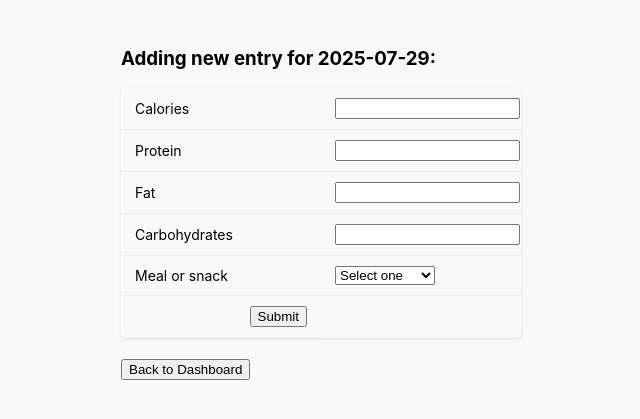
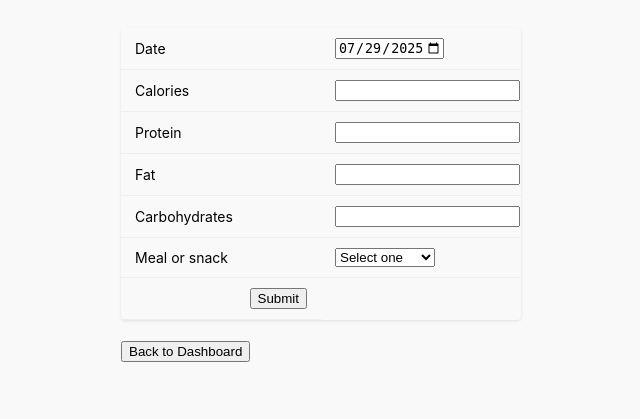
Before and after one commit to masyago/macro-mojo, a Flask app: a page that uses templates/add_nutrition_entry.html in a window 1280 px wide. Shown: the top 419 px of the page, without its empty margins (319-959 px from the left). Run offline with Flask 3, Linux system fonts and the light colour scheme; the visitor is signed in with stand-in values (Sample User, id 1); a database or web service that is not in the repository returns one stand-in record (values such as "Sample title"); some libraries are stand-ins or nearby versions.

Commit message:
version for LS submission

```diff
--- a/app.py
+++ b/app.py
@@ -16,24 +16,26 @@ from functools import wraps
 
 from calorie_tracker.utils import (
     check_meal_duplicates,
+    error_for_date_format,
+    error_for_meal_len,
     error_for_nutrition_entry,
     error_for_targets,
-    error_for_meal_len,
+    get_todays_date,
     is_date_valid,
     is_meal_id_valid,
     is_nutrition_id_valid,
 )
 
-from werkzeug.exceptions import NotFound
+# from werkzeug.exceptions import NotFound
 from calorie_tracker.db_persistence import DatabasePersistence
 
 app = Flask(__name__)
 app.secret_key = secrets.token_hex(32)
 
-@app.errorhandler(NotFound)
-def page_not_found(e):
-    return "MORE COFFEE!", 404
-    # return render_template('bad_url.html'), 404
+# @app.errorhandler(NotFound)
+# def page_not_found(e):
+#     return "MORE COFFEE!", 404
+#     # return render_template('bad_url.html'), 404
 
 def user_logged_in():
     return 'username' in session
@@ -95,11 +97,8 @@ def process_login():
         session['username'] = username
         session.permanent = True
         flash("Log in successful!")
-        # if next_url:
-        #     return f"Next url is {next_url}"
         if next_url:
             return redirect(next_url)
-        #     # return f"Next url is {next_url}"
         return redirect(url_for('user_overview', username=username))
     else:
         flash('Invalid credentials. Try again!')
@@ -136,7 +135,7 @@ def day_view(username, date):
     if not is_date_valid(date):
         return render_template('bad_url.html', username=username)
 
-    daily_total = g.storage.daily_total_nutrition(username, date) # need to add what happens if no nutrition entries aval for that day
+    daily_total = g.storage.daily_total_nutrition(username, date)
     nutrition_left = g.storage.get_nutrition_left(username, date)
     daily_nutrition = g.storage.get_daily_nutrition(username, date)
     if not daily_nutrition:
@@ -148,9 +147,7 @@ def day_view(username, date):
         return render_template('bad_url.html', username=username)
 
     page, start, end, total_pages = pagination_params
-
     daily_nutrition_entries_on_page = daily_nutrition[start:end]
-
     return render_template('day_view.html', username=username,
                            daily_nutrition_entries_on_page=daily_nutrition_entries_on_page,
                            total_pages=total_pages, page=page, date=date, daily_total=daily_total, nutrition_left=nutrition_left)
@@ -161,7 +158,8 @@ def new_nutrition_entry(username, date):
     if not is_date_valid(date):
         return render_template('bad_url.html', username=username)
     user_meals = g.storage.get_user_meals(username)
-    return render_template('add_nutrition_entry.html', username=username, date=date, user_meals=user_meals, input_nutrition={})
+    return render_template('add_nutrition_entry.html', username=username, date=date, user_meals=user_meals,
+                           input_nutrition={}, today=get_todays_date())
 
 @app.route("/<username>/<date>/add_new", methods=["POST"])
 @check_login
@@ -169,30 +167,40 @@ def add_nutrition_entry(username, date):
     if not is_date_valid(date):
         return render_template('bad_url.html', username=username)
     # Extract entered data
+    entry_date = request.form["entry_date"]
     calories = request.form["calories"]
     protein = request.form["protein"]
     fat = request.form["fat"]
     carbs = request.form["carbs"]
     meal = request.form["meal"]
 
-    # Validate data. If input not valid, display error and user entries
-    error = error_for_nutrition_entry(calories, protein, fat, carbs)
-    if error:
-        flash(error)
+    # Validate inputs, display errors and re-display template with input values
+    errors = []
+    error_date = error_for_date_format(entry_date)
+    if error_date:
+        errors.append(error_date)
+    error_nutrition = error_for_nutrition_entry(calories, protein, fat, carbs)
+    if error_nutrition:
+        errors.append(error_nutrition)
+
+    if errors:
+        for error in errors:
+            flash(error)
         input_nutrition = {'calories': calories,
-                              'protein': protein,
-                              'fat': fat,
-                              'carbs': carbs,
-                              'meal': meal,
+                            'protein': protein,
+                            'fat': fat,
+                            'carbs': carbs,
+                            'meal': meal,
                             }
         user_meals = g.storage.get_user_meals(username)
-        return render_template('add_nutrition_entry.html', username=username, date=date, input_nutrition=input_nutrition, user_meals=user_meals)
+        return render_template('add_nutrition_entry.html', username=username, date=entry_date,
+                               input_nutrition=input_nutrition, user_meals=user_meals)
 
     # Execute queries to add data
-    g.storage.add_nutrition_entry(date, username,
+    g.storage.add_nutrition_entry(entry_date, username,
                             calories, protein, fat, carbs, meal)
     flash('New data entry added!')
-    return redirect(url_for('day_view', username=username, date=date))
+    return redirect(url_for('day_view', username=username, date=entry_date))
 
 @app.route("/<username>/targets")
 @check_login
@@ -216,8 +224,9 @@ def update_targets(username):
     new_fat_target = request.form["fat"]
     new_carb_target = request.form["carbs"]
 
+    # Validate inputs, display errors and re-display template with input values
     error = error_for_targets(new_calorie_target, new_protein_target,
-                      new_fat_target, new_carb_target)
+                              new_fat_target, new_carb_target)
     if error:
         flash(error)
         input_user_targets = {'calorie_target' : new_calorie_target,
@@ -236,16 +245,18 @@ def update_targets(username):
 @app.route("/<username>/<date>/<int:nutrition_entry_id>/edit")
 @check_login
 def edit_entry(username, date, nutrition_entry_id):
+    # Validate date part of URL
     if not is_date_valid(date):
         return render_template('bad_url.html', username=username)
 
+    # Validate nutrition id part of URL
     available_nutrition_ids = g.storage.get_all_nutrition_entries_ids(username)
     if not is_nutrition_id_valid(nutrition_entry_id, available_nutrition_ids):
         return render_template('bad_url.html', username=username)
-    # Need to pass meal associated with entry to diplay in edit view
+
+    # Get nutrition and meal data to diplay in `edit_entry` view
     user_meals = g.storage.get_user_meals(username)
-    nutrition_data = g.storage.find_nutrition_entry_by_id(username, nutrition_entry_id)
-
+    nutrition_data = g.storage.find_nutrition_entry_by_id(nutrition_entry_id)
     return render_template('edit_entry.html', username=username, date=date,
                            nutrition_data=nutrition_data,
                            nutrition_entry_id=nutrition_entry_id, user_meals=user_meals)
@@ -253,20 +264,23 @@ def edit_entry(username, date, nutrition_entry_id):
 @app.route("/<username>/<date>/<int:nutrition_entry_id>/edit", methods=["POST"])
 @check_login
 def update_entry(username, date, nutrition_entry_id):
+    # Validate date part of URL
     if not is_date_valid(date):
         return render_template('bad_url.html', username=username)
 
+    # Validate nutrition id part of URL
     available_nutrition_ids = g.storage.get_all_nutrition_entries_ids(username)
     if not is_nutrition_id_valid(nutrition_entry_id, available_nutrition_ids):
         return render_template('bad_url.html', username=username)
 
+    # Extract new values from HTTP request
     calories = request.form["calories"]
     protein = request.form["protein"]
     fat = request.form["fat"]
     carbs = request.form["carbs"]
     meal = request.form["meal"]
 
-    # Validate data. If input not valid, display error and user entries
+    # Validate data. If input not valid, display error and re-display input values
     error = error_for_nutrition_entry(calories, protein, fat, carbs)
     if error:
         flash(error)
@@ -288,9 +302,11 @@ def update_entry(username, date, nutrition_entry_id):
 @app.route("/<username>/<date>/<int:nutrition_entry_id>/delete", methods=["POST"])
 @check_login
 def delete_entry(username, date, nutrition_entry_id):
+    # Validate date part of URL
     if not is_date_valid(date):
         return render_template('bad_url.html', username=username)
 
+    # Validate nutrition id part of URL
     available_nutrition_ids = g.storage.get_all_nutrition_entries_ids(username)
     if not is_nutrition_id_valid(nutrition_entry_id, available_nutrition_ids):
         return render_template('bad_url.html', username=username)
@@ -306,11 +322,11 @@ def display_meals(username):
     page_str = request.args.get('page')
     pagination_params = _paginate(user_meals, page_str)
 
+    # Validate URL page parameters
     if not pagination_params:
         return render_template('bad_url.html', username=username)
 
     page, start, end, total_pages = pagination_params
-
     user_meals_on_page = user_meals[start:end]
     return render_template('meals.html', username=username,
                            total_pages=total_pages, page=page,
@@ -319,6 +335,7 @@ def display_meals(username):
 @app.route("/<username>/<int:meal_id>/edit")
 @check_login
 def edit_meal(username, meal_id):
+    # Validate `meal_id`
     available_meal_ids = g.storage.get_all_meal_ids(username)
     if not is_meal_id_valid(meal_id, available_meal_ids):
         return render_template('bad_url.html', username=username)
@@ -329,12 +346,13 @@ def edit_meal(username, meal_id):
 @app.route("/<username>/<int:meal_id>/edit", methods=["POST"])
 @check_login
 def update_meal(username, meal_id):
+    # Validate `meal_id`
     available_meal_ids = g.storage.get_all_meal_ids(username)
     if not is_meal_id_valid(meal_id, available_meal_ids):
         return render_template('bad_url.html', username=username)
 
     new_meal = request.form["meal"].strip()
-    # Validate data. If input not valid, display error and user entries
+    # Validate data. If input not valid, display error and re-display user entry
     error_len = error_for_meal_len(new_meal)
     if error_len:
         flash(error_len)
@@ -342,6 +360,7 @@ def update_meal(username, meal_id):
                           'id': meal_id}
         return render_template('edit_meal.html', username=username, meal_data=temp_meal_data)
 
+    # Get all meal names except for current meal to check edited name for uniqueness
     existing_meals = []
     for item in g.storage.get_all_meal_names_except_current(username, meal_id):
         existing_meals.append(item['name'])
@@ -360,6 +379,7 @@ def update_meal(username, meal_id):
 @app.route("/<username>/<int:meal_id>/delete", methods=["POST"])
 @check_login
 def delete_meal(username, meal_id):
+    # Validate `meal_id`
     available_meal_ids = g.storage.get_all_meal_ids(username)
     if not is_meal_id_valid(meal_id, available_meal_ids):
         return render_template('bad_url.html', username=username)
@@ -379,12 +399,14 @@ def add_new_meal(username):
     # Extract entered data
     new_meal = request.form["meal"].strip()
 
+    # Validate data. If input not valid, display error and re-display user entry
     error_len = error_for_meal_len(new_meal)
     if error_len:
         flash(error_len)
         temp_meal_name = new_meal
         return render_template('new_meal.html', username=username, temp_meal_name=temp_meal_name)
 
+    # Get all meal names to check new name for uniqueness
     existing_meals = []
     for item in g.storage.get_all_meal_names(username):
         existing_meals.append(item['name'])
@@ -395,6 +417,7 @@ def add_new_meal(username):
         temp_meal_name = new_meal
         return render_template('new_meal.html', username=username, temp_meal_name=temp_meal_name)
 
+    # Check pagination URL parameters and split meals into pages
     g.storage.add_meal(username, new_meal)
     user_meals = g.storage.get_user_meals(username=username)
     page_str = request.args.get('page')
--- a/templates/add_nutrition_entry.html
+++ b/templates/add_nutrition_entry.html
@@ -1,10 +1,17 @@
 {% extends 'layout.html' %}
 
 {% block content %}
-    <h3>Adding new entry for {{ date }}:</h3>
-
     <form action="{{ url_for('add_nutrition_entry', username=username, date=date) }}" method="post">
         <table class="new-entry">
+            <tr>
+                <td>
+                    <label for="entry_date">
+                        Date
+                    </label>
+                </td>
+                <td><input type="date" id="date" name="entry_date" value="{{ date }}" max="{{ today }}" required/>
+                </td>
+            </tr>
             <tr>
                 <td>
                     <label for="calories">
@@ -68,8 +75,7 @@
         </table>
     </form>
     <p></p>
-    <a href="{{ url_for('user_overview', username=username) }}"><button type="button" class="back-to-dashboard-button">Back to Dashboard</button></a>
-
-
-
+    <a href="{{ url_for('user_overview', username=username) }}">
+        <button type="button" class="back-to-dashboard-button">Back to Dashboard</button>
+    </a>
 {% endblock %}
--- a/templates/edit_meal.html
+++ b/templates/edit_meal.html
@@ -23,6 +23,7 @@
         <button type="submit" class="delete">Delete "{{ meal_data.name }}"</button>
     </form>
     <p></p>
-    <a href="{{ url_for('user_overview', username=username) }}"><button type="button" class="back-to-dashboard-button">Back to Dashboard</button></a>
-
+    <a href="{{ url_for('user_overview', username=username) }}">
+        <button type="button" class="back-to-dashboard-button">Back to Dashboard</button>
+    </a>
 {% endblock %}
--- a/templates/edit_targets.html
+++ b/templates/edit_targets.html
@@ -47,6 +47,10 @@
             </tr>
         </table>
     </form>
-    <p><a href="{{ url_for('user_overview', username=username) }}"><button type="button" class="back-to-dashboard-button">Back to Dashboard</button></a></p>
+    <p>
+        <a href="{{ url_for('user_overview', username=username) }}">
+            <button type="button" class="back-to-dashboard-button">Back to Dashboard</button>
+        </a>
+    </p>
 
 {% endblock %}
--- a/templates/index.html
+++ b/templates/index.html
@@ -8,7 +8,9 @@
         <div>
             Signed in as {{ session.username }}
             <button class="logout-button" type="submit">Log Out</button>
-            <a href="{{ url_for('user_overview', username=session.username) }}"><button type="button">Back to Dashboard</button></a>
+            <a href="{{ url_for('user_overview', username=session.username) }}">
+                <button type="button">Back to Dashboard</button>
+            </a>
         </div>
         </form>
     {% else %}
--- a/templates/targets.html
+++ b/templates/targets.html
@@ -17,5 +17,9 @@
             <td>{{ user_targets.carb_target }}</td>
         </tr>
     </table>
-    <p><a href="{{ url_for('user_overview', username=username) }}"><button type="button" class="back-to-dashboard-button">Back to Dashboard</button></a></p>
+    <p>
+        <a href="{{ url_for('user_overview', username=username) }}">
+            <button type="button" class="back-to-dashboard-button">Back to Dashboard</button>
+        </a>
+    </p>
 {% endblock %}
```
Also changed, not shown: calorie_tracker/db_persistence.py (+13 -37 lines), calorie_tracker/utils.py (+20 -1 lines), templates/dashboard.html (+9 -5 lines), templates/day_view.html (+14 -5 lines), templates/edit_entry.html (+6 -5 lines), templates/empty_day.html (+6 -3 lines), templates/meals.html (+12 -4 lines), templates/new_meal.html (+3 -4 lines), README.md.
